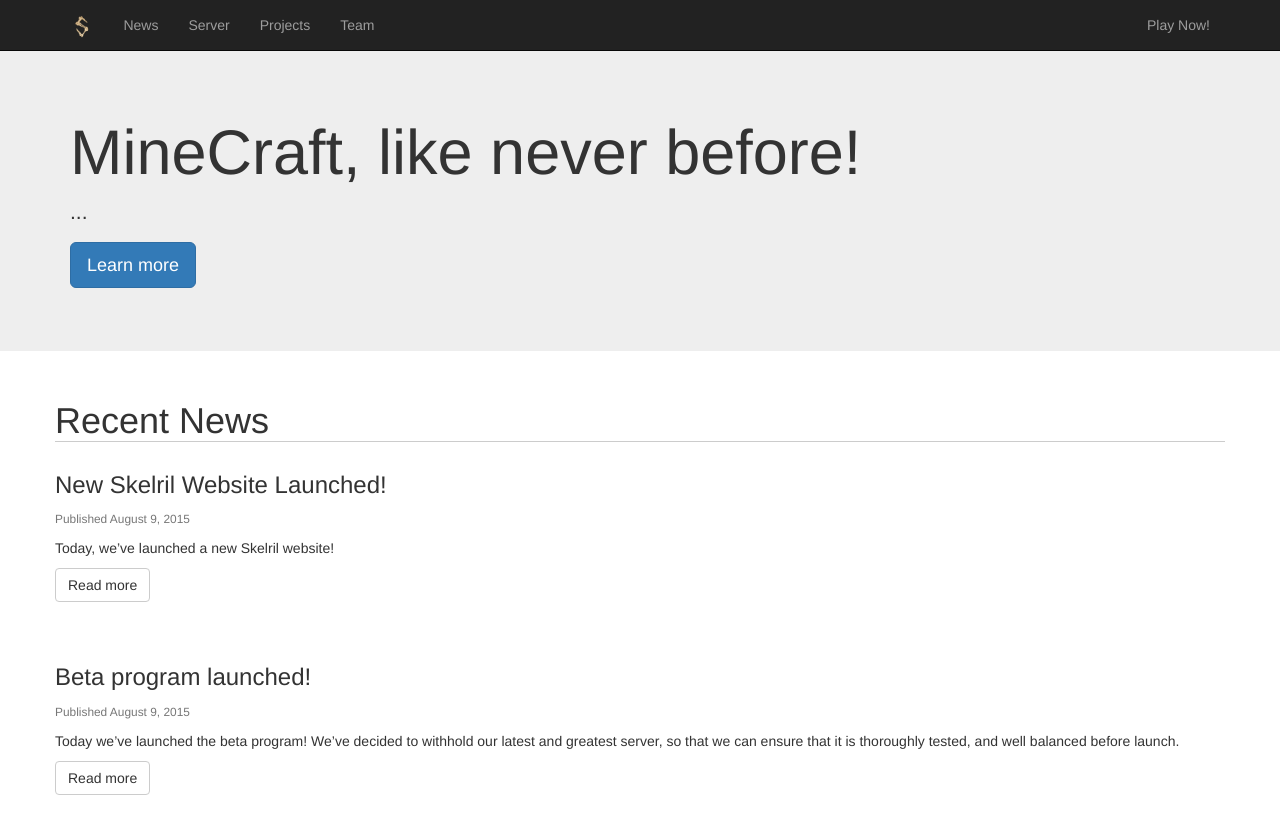
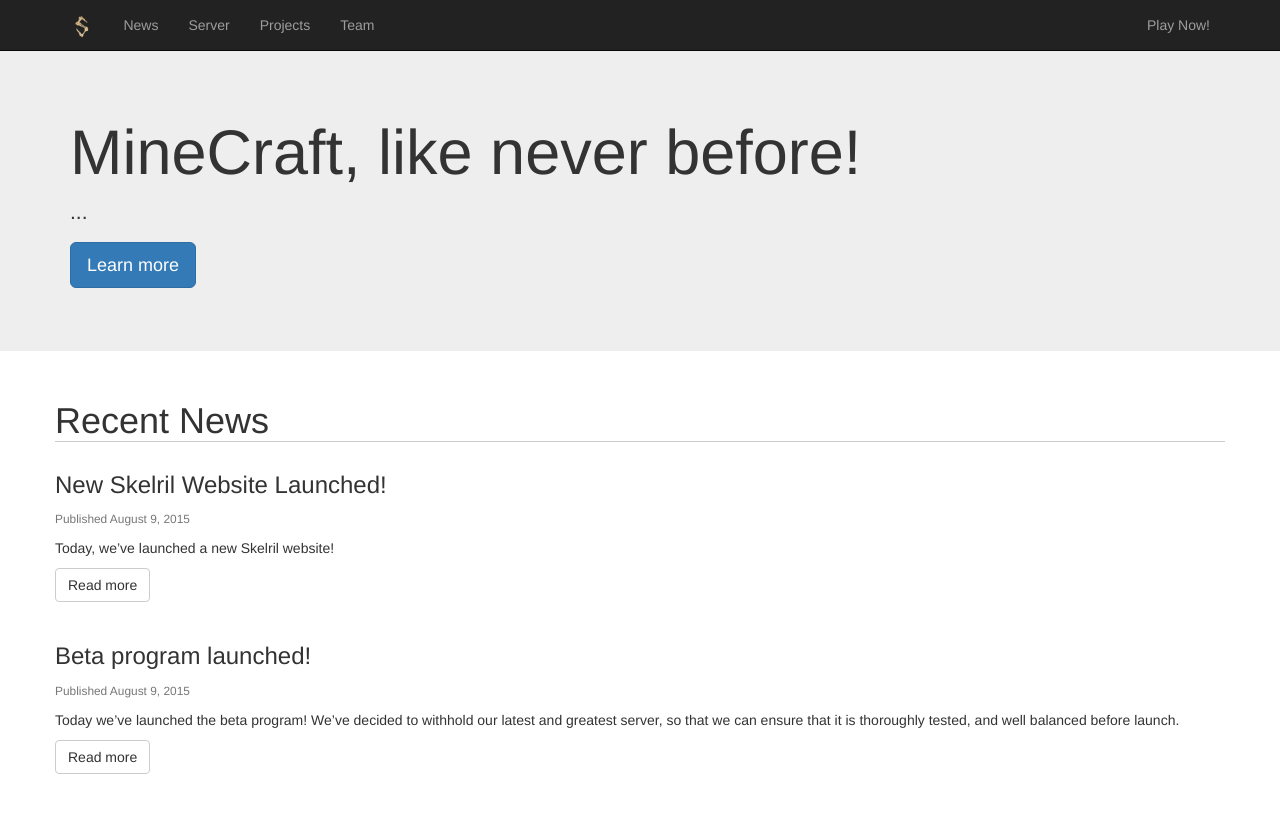
Before and after one commit to packet-loss-gaming/Website, a Jekyll site: the page built from index.html, in a window 1280 px wide. Shown: the top 834 px of the page. Built offline with Jekyll 4.4.1, drawn with Linux system fonts in a browser that asks for light colours; nearby versions of some CDN libraries.

Commit message:
Tweak news post padding slightly

```diff
--- a/index.html
+++ b/index.html
@@ -14,7 +14,7 @@
     <h1 class="section_header">Recent News</h1>
   </div>
   {% for post in site.posts limit: 3 %}
-    <div class="row" style="margin-bottom: 3em;">
+    <div class="row" style="padding-bottom: 1.5em;">
       <h3>{{post.title}}</h3>
       <small class="text-muted">Published {{post.date | date: "%B %-d, %Y"}}</small>
       <p>{{post.excerpt}}</p>
--- a/news/index.html
+++ b/news/index.html
@@ -4,7 +4,7 @@
 ---
 <div class="container" style="padding-bottom: 50px;">
   {% for post in site.posts %}
-    <div class="row" style="margin-bottom: 3em;">
+    <div class="row" style="padding-bottom: 1.5em;">
       <h2>{{post.title}}</h2>
       <small class="text-muted">Published {{post.date | date: "%B %-d, %Y"}}</small>
       <p>{{post.excerpt}}</p>
```
